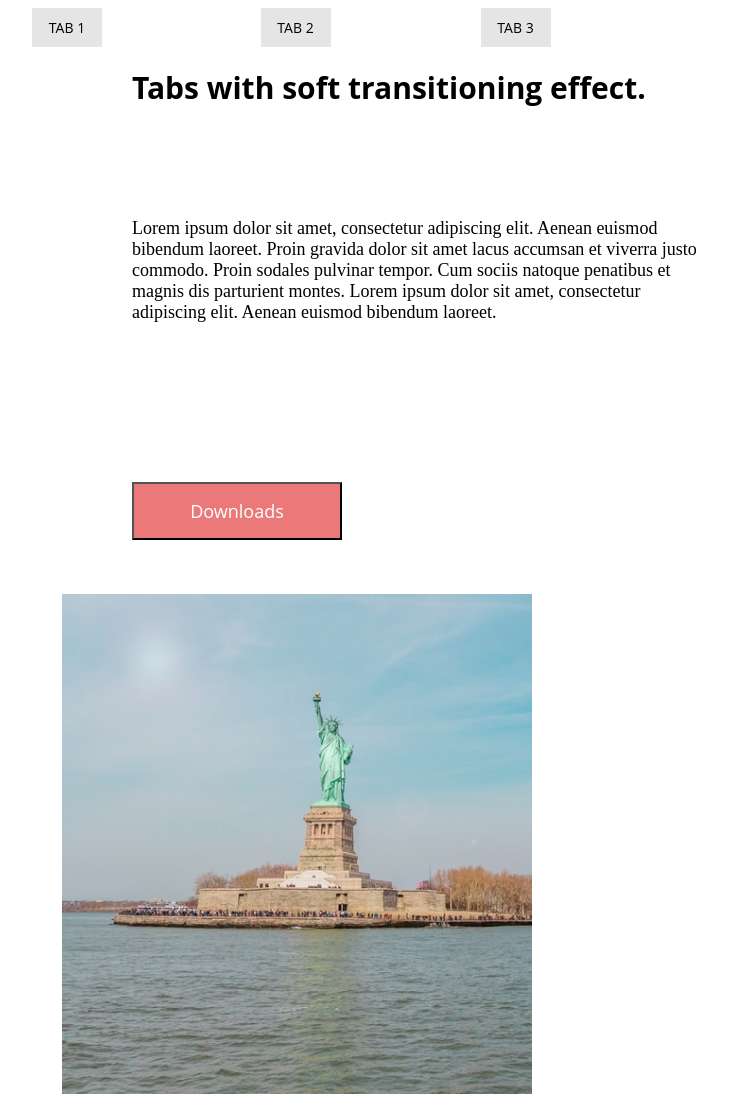
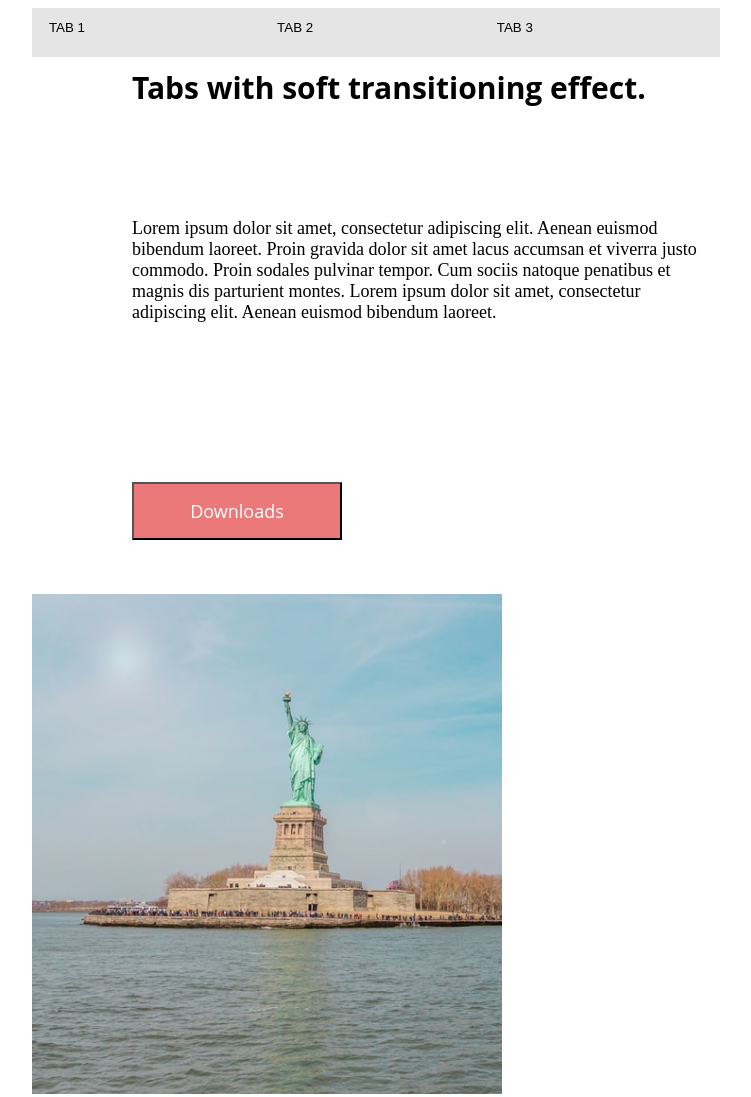
Before and after one commit to TaniaTolmach/css.homework-lessons-3, a plain HTML site: page index.html in a window 1280 px wide. Shown: the top 1097 px of the page, without its empty margins (146-897 px from the left). Drawn offline with Linux system fonts and the light colour scheme.

Commit message:
Initial commit

```diff
--- a/1.css
+++ b/1.css
@@ -3,48 +3,44 @@
     box-sizing: border-box;
     display: inline-block;
 }
-.tabs {
+.btn-group {
+    background-color: #E5E5E5;
+    color: black;
     display: inline-block;
     text-align: center;
-}
-.tablinks1 {
     font-family: Open Sans;
     font-style: Regular;
     font-size: 14px;
     font-weight: 400px;
+
+}
+.tablinks1 {
     margin: 0px 154.5px 10px 0px;
+    color: black;
+    border: none;
+    background-color: #E5E5E5;
     width: 70px;
     height: 39px;
+}
+.tablinks2 {
+    margin: 0px 146px 10px 0px;
     border: none;
     color: black;
     background-color: #E5E5E5;
-}
-.tablinks2 {
-    font-family: Open Sans;
-    font-style: Regular;
-    font-size: 14px;
-    font-weight: 400px;
-    margin: 0px 146px 10px 0px;
     width: 70px;
     height: 39px;
+
+}
+.tablinks3 {
+    margin: 0px 170px 10px 0px;
     border: none;
     color: black;
     background-color: #E5E5E5;
-}
-.tablinks3 {
-    font-family: Open Sans;
-    font-style: Regular;
-    font-size: 14px;
-    font-weight: 400px;
-    margin: 0px 170px 10px 0px;
     width: 70px;
     height: 39px;
-    border: none;
-    color: black;
-    background-color: #E5E5E5;
 }
 .title {
-margin: 10px 500px 15px 100px;
+ margin: 10px 500px 15px 100px;
  font-family: Open Sans;
  font-style: Bold;
  font-size: 30px;
@@ -75,6 +71,6 @@ margin: 10px 500px 15px 100px;
  height: 58px;
 }
 .freedom {
- margin: 0px 0px 0px 30px;
+
  display: inline-block;
 }
--- a/index.html
+++ b/index.html
@@ -10,7 +10,7 @@
 <body>
     <section class="content">
         <div>
-            <div class="tabs">
+            <div class="btn-group">
                 <button class="tablinks1">TAB 1 </button>
                 <button class="tablinks2">TAB 2 </button>
                 <button class="tablinks3">TAB 3 </button>
```
